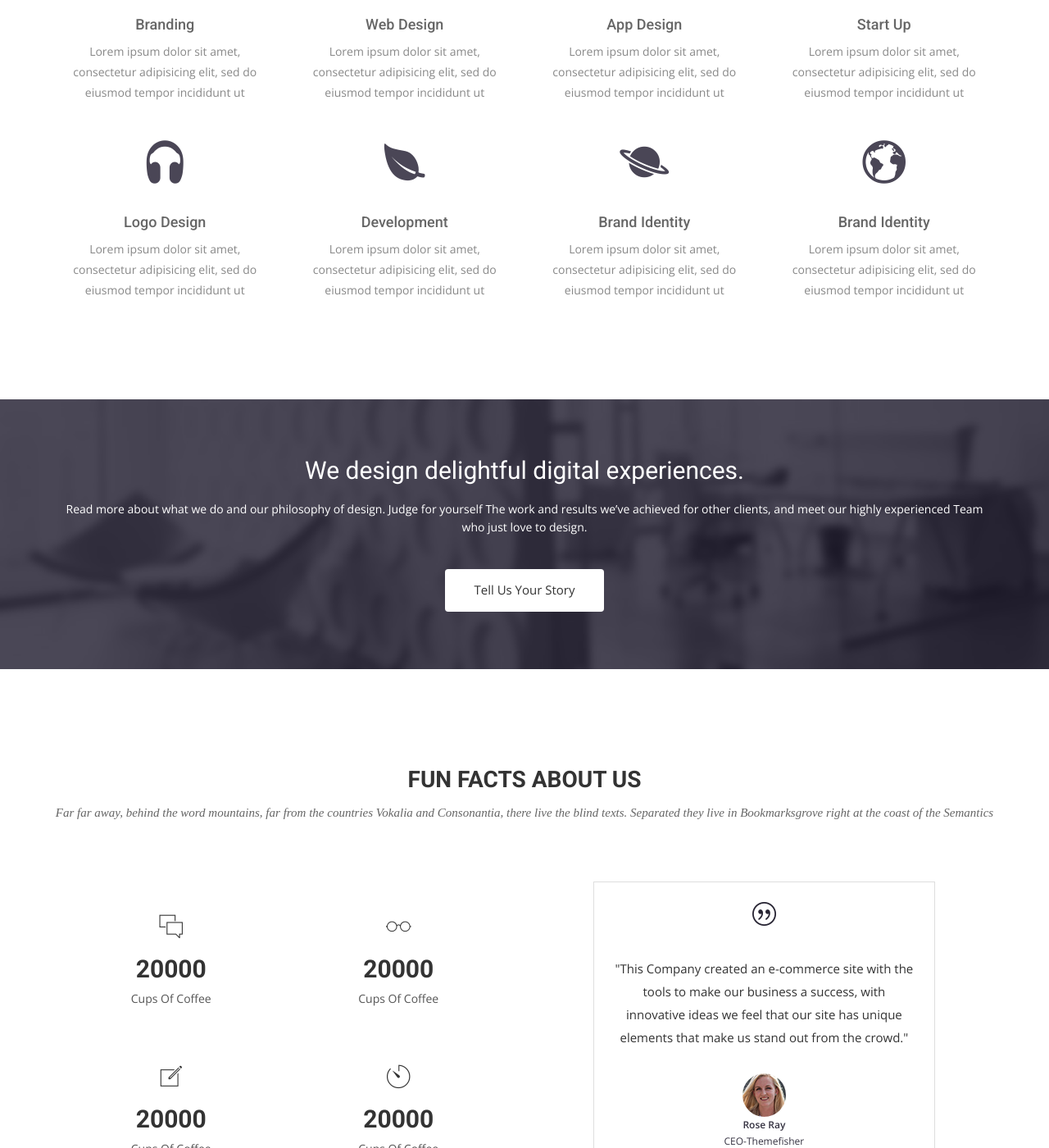
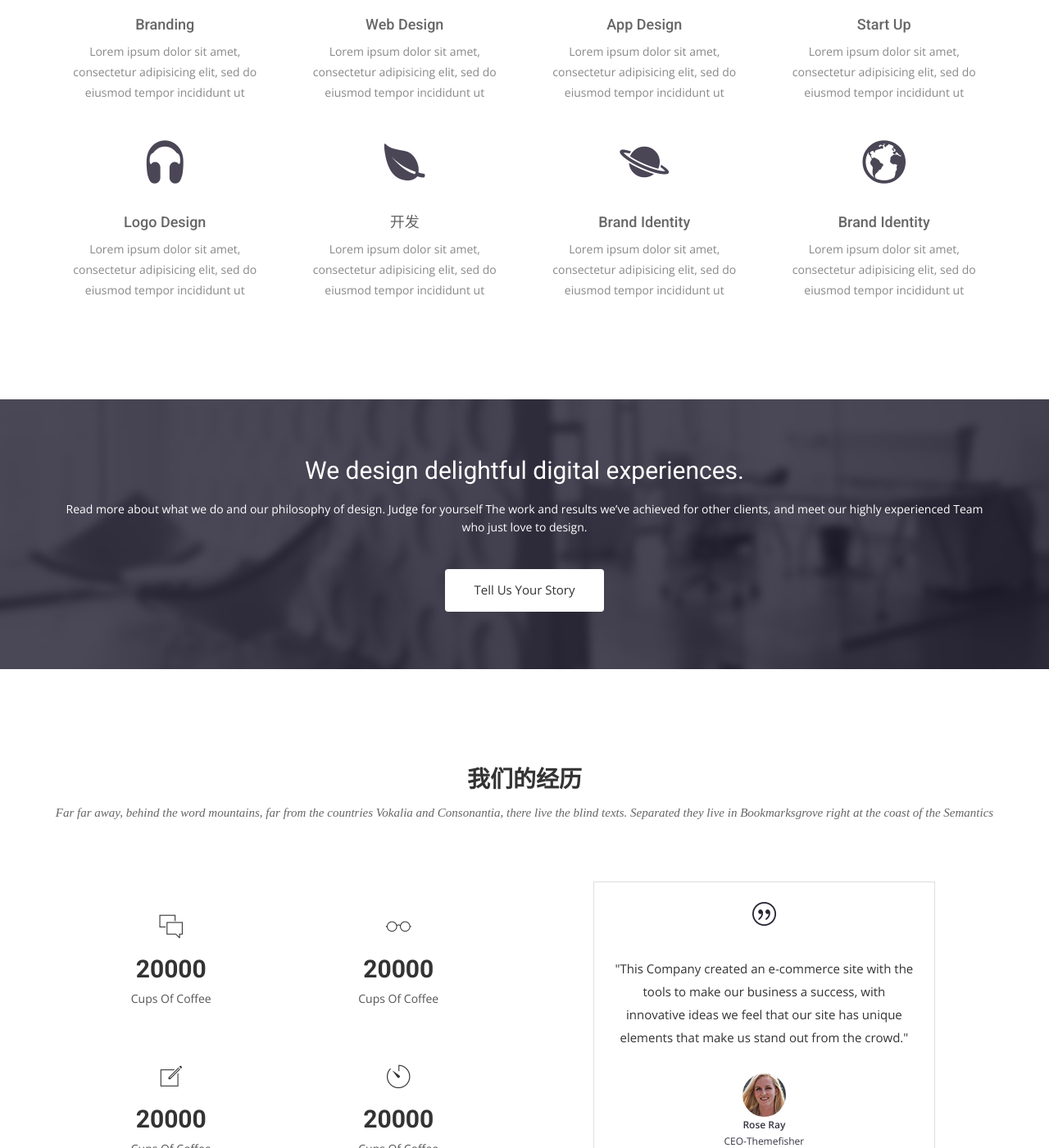
Before and after one commit to opsforce/opsforce.github.io, a Jekyll site: the page built from index.html, in a window 1280 px wide and 1400 px high, scrolled down 2355 px. Shown: the whole window at 82% size. Built offline with Jekyll 4.4.1, drawn with Linux system fonts in a browser that asks for light colours; nearby versions of some CDN libraries; some web fonts are replaced.

Commit message:
updte and test

```diff
--- a/index.html
+++ b/index.html
@@ -101,7 +101,7 @@ permalink: /
       <div class="col-sm-6 col-md-3">
         <div class="service-item">
           <i class="ion-leaf"></i>
-          <h4>Development</h4>
+          <h4>开发</h4>
           <p>Lorem ipsum dolor sit amet, consectetur adipisicing elit, sed do eiusmod tempor incididunt ut </p>
         </div>
       </div>
@@ -141,7 +141,7 @@ permalink: /
   <div class="container">
     <div class="row">
       <div class="section-title text-center">
-        <h2>Fun Facts About Us</h2>
+        <h2>我们的经历</h2>
         <p>Far far away, behind the word mountains, far from the countries Vokalia and Consonantia, there live the blind texts. Separated they live in Bookmarksgrove right at the coast of the Semantics</p>
       </div>
     </div>
```
